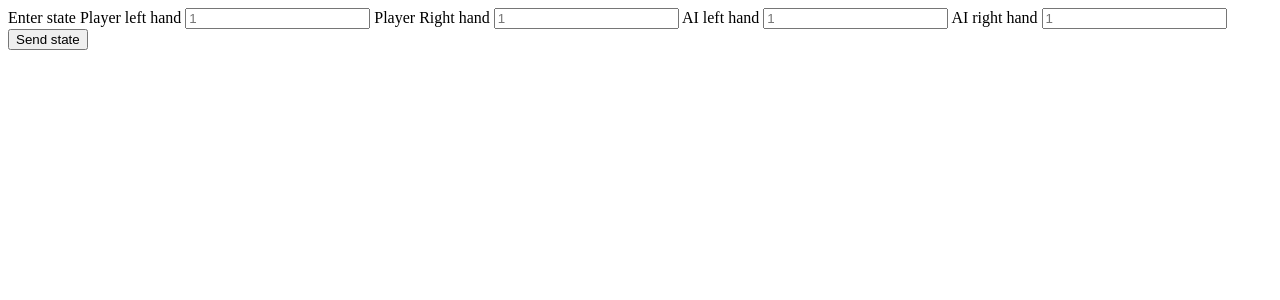
After one commit to jacksonhmg/chopsticks-ai, a Python web app: template rp_flask_api/templates/_send_state.html in a window 1280 px wide. The commit adds this page. Shown: the top 300 px of the page. Run offline with Jinja, Linux system fonts and the light colour scheme; the template is opened without the code that fills it, so the values that code supplies are empty.

Commit message:
form for state

```diff
--- a/rp_flask_api/templates/_debug.html
+++ b/rp_flask_api/templates/_debug.html
@@ -6,9 +6,6 @@
         <button data-action="clear">Clear</button>
     </form>
     <div class="show-id"></div>
-    <pre>
-        <code>{{ config }}</code>
-    </pre>
 </div>
 
 <style>
--- /dev/null
+++ b/rp_flask_api/templates/_send_state.html
@@ -0,0 +1,20 @@
+<form>
+    <span>Enter state</span>
+    <label>
+        <span>Player left hand</span>
+        <input name="arrayInput[]" type="text" placeholder="1"/>
+    </label>
+    <label>
+        <span>Player Right hand</span>
+        <input name="arrayInput[]" type="text" placeholder="1"/>
+    </label>
+    <label>
+        <span>AI left hand</span>
+        <input name="arrayInput[]" type="text" placeholder="1"/>
+    </label>
+    <label>
+        <span>AI right hand</span>
+        <input name="arrayInput[]" type="text" placeholder="1"/>
+    </label>
+    <button data-action="send">Send state</button>
+</form>
--- /dev/null
+++ b/rp_flask_api/templates/_state_content.html
@@ -0,0 +1,5 @@
+<div>
+    <span>
+        {{ state }}
+    </span>
+</div>
--- a/rp_flask_api/templates/home.html
+++ b/rp_flask_api/templates/home.html
@@ -18,5 +18,9 @@
     {% if config['DEBUG'] %}
         {% include "_debug.html" %}
     {% endif %}
+
+    <div class="send-state">
+        {% include "_send_state.html" %}
+    </div>
 </body>
 </html>
```
